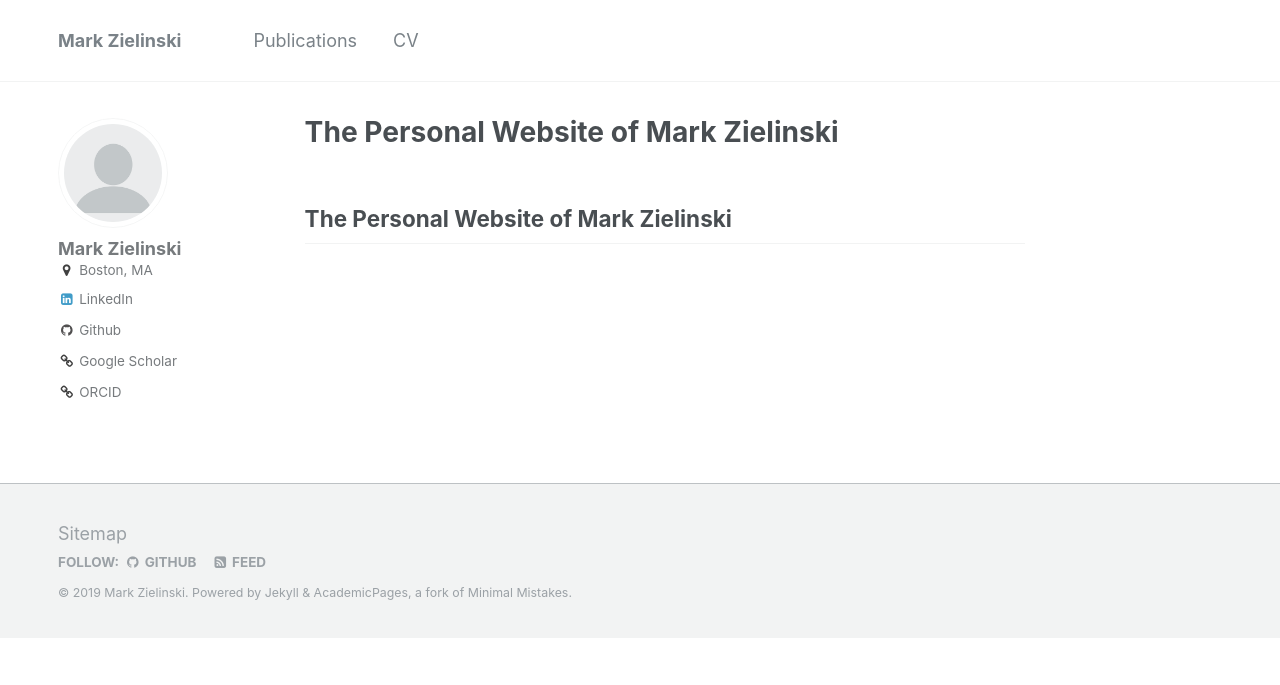
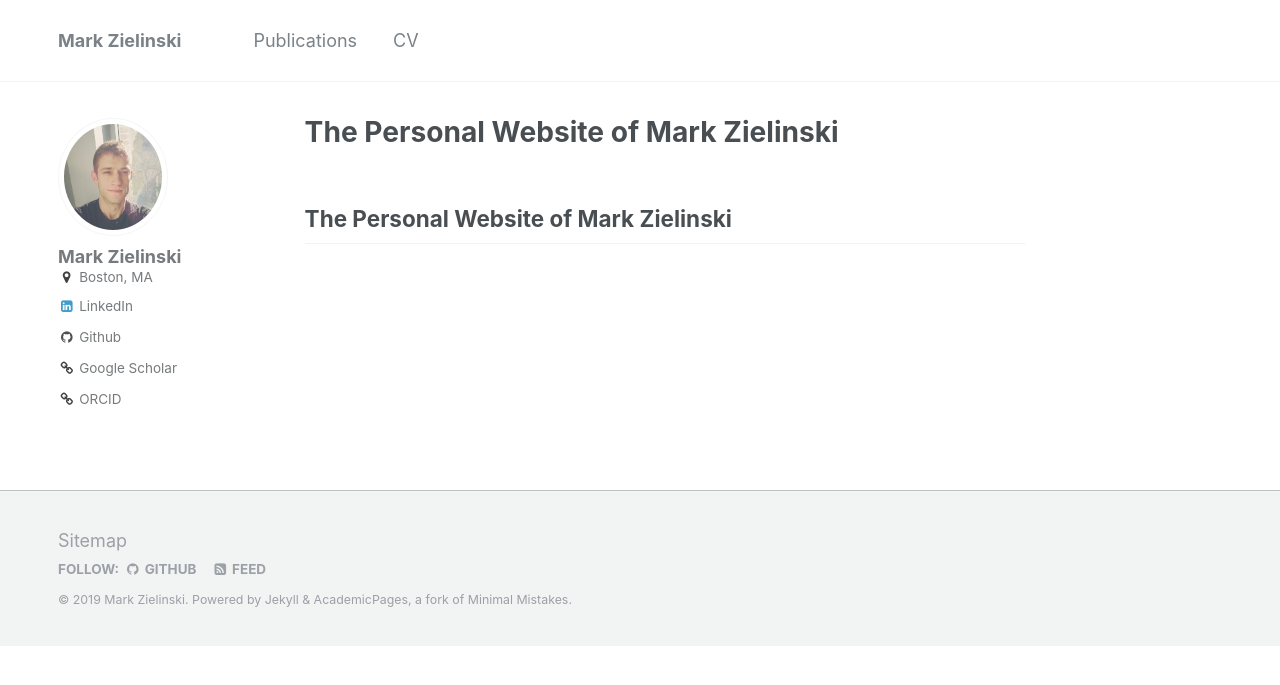
Before and after one commit to mczielinski/mczielinski.github.io, a Jekyll site: the page built from index.md, in a window 1280 px wide. Shown: the top 685 px of the page. Built offline with Jekyll 4.4.1, drawn with Linux system fonts in a browser that asks for light colours; our own code applies the rules of GitHub Pages for plain Markdown files.

Commit message:
Updated Photo

```diff
--- a/_config.yml
+++ b/_config.yml
@@ -78,7 +78,7 @@
 # Site Author
 author:
   name             : "Mark Zielinski"
-  avatar           : "profile.png"
+  avatar           : "profile.jpg"
   bio              :
   location         : "Boston, MA"
   employer         :
@@ -248,7 +248,7 @@
 permalink: /:categories/:title/
 # paginate: 5 # amount of posts to show
 # paginate_path: /page:num/
-timezone: America/Los_Angeles # http://en.wikipedia.org/wiki/List_of_tz_database_time_zones
+timezone: America/New_York # http://en.wikipedia.org/wiki/List_of_tz_database_time_zones
 
 
 # Plugins
```
Also changed, not shown: images/profile.jpg (added).
